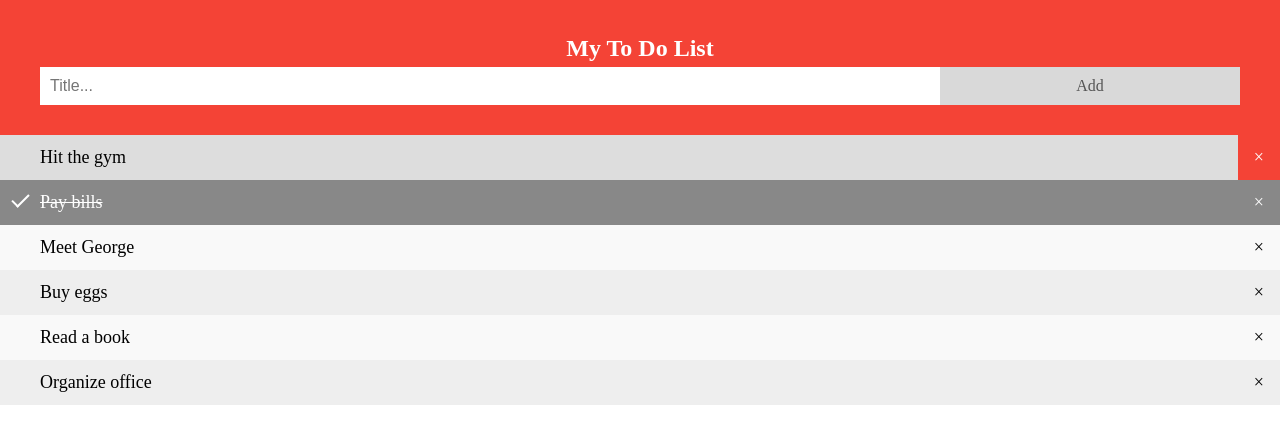
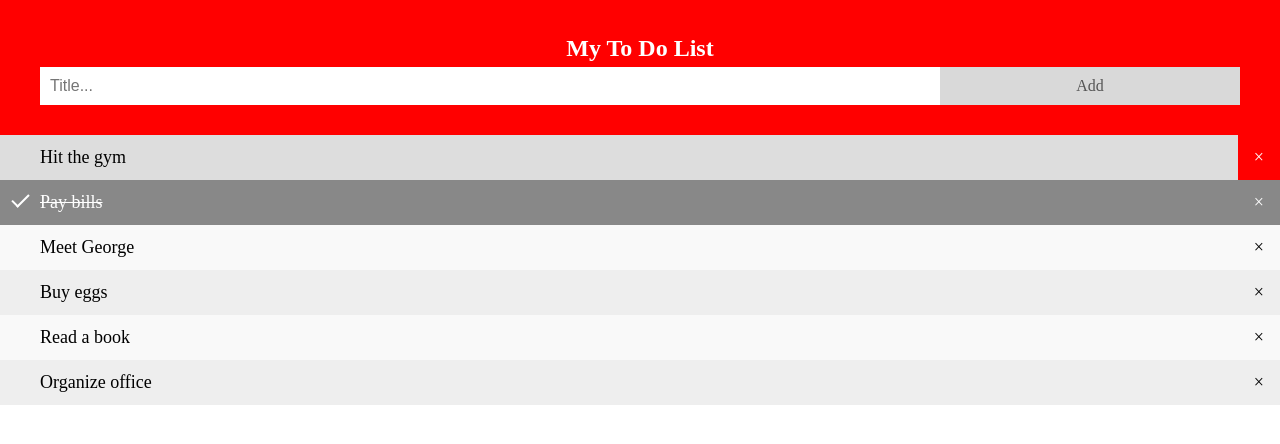
Before and after one commit to r0ja96/background-generator, a plain HTML site: page index.html in a window 1280 px wide. In both pictures the pointer is over the element 1258 px from the left and 157 px from the top of the page. Drawn offline with Linux system fonts and the light colour scheme.

Commit message:
changing color

```diff
--- a/index.html
+++ b/index.html
@@ -77,13 +77,13 @@
         }
 
         .close:hover {
-            background-color: #f44336;
+            background-color: red;
             color: white;
         }
 
         /* Style the header */
         .header {
-            background-color: #f44336;
+            background-color: red;
             padding: 30px 40px;
             color: white;
             text-align: center;
```
